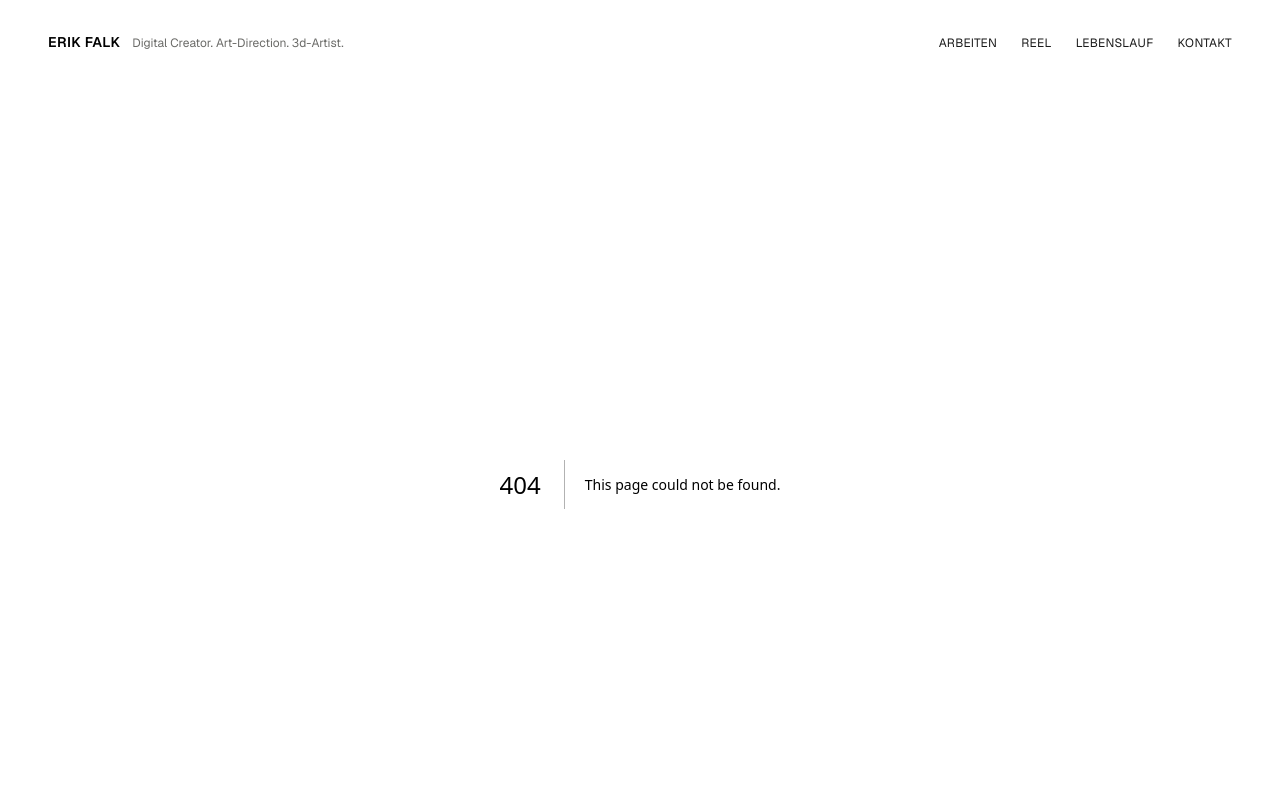
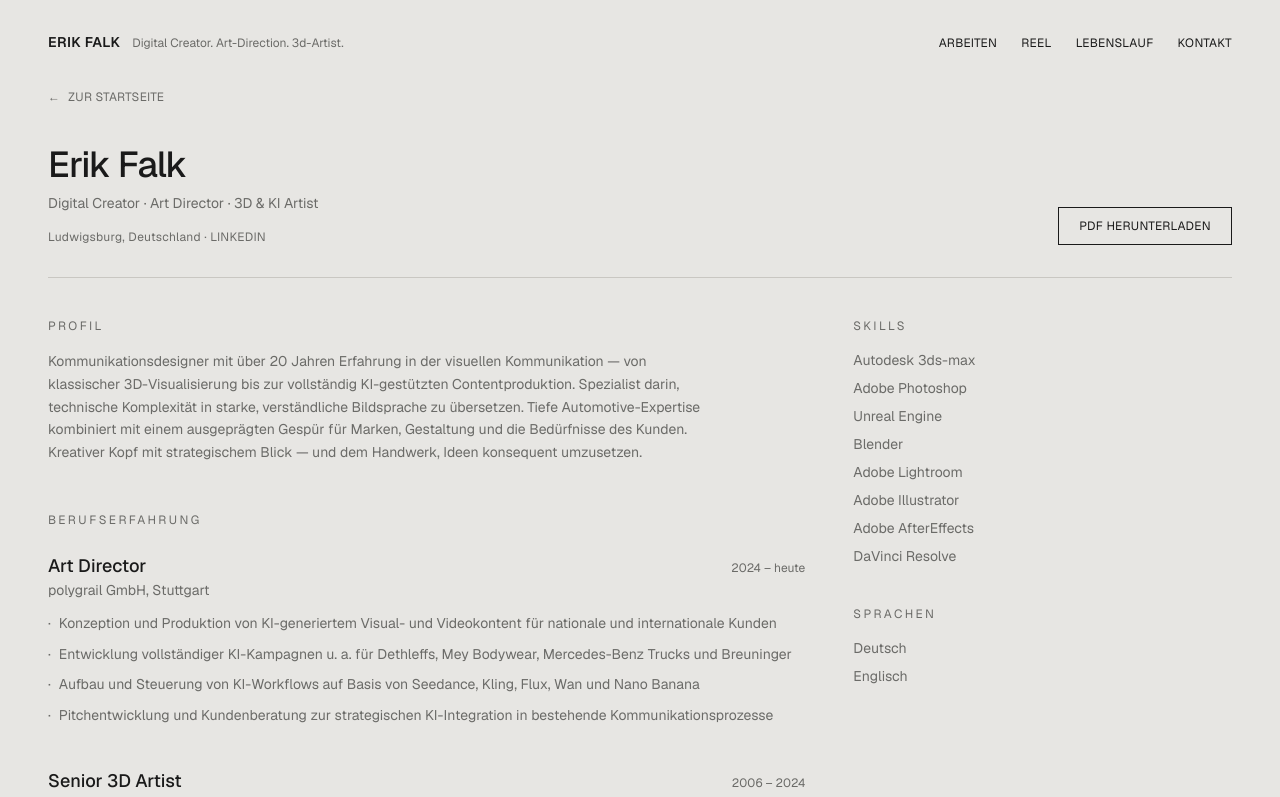
Before and after one commit to er78-lab/erik-falk-portfolio, a Next.js app: page /lebenslauf in a window 1280 px wide. Before the commit this address had no page. Shown: the top 797 px of the page. Built offline with nearby package versions, Linux system fonts and the light colour scheme.

Commit message:
Add dedicated Lebenslauf page in site design
Replaces the direct PDF-download nav link with a proper /lebenslauf
page matching the site's design, listing profile, experience, skills
and languages, plus a PDF download button.

```diff
--- /dev/null
+++ b/src/app/lebenslauf/page.tsx
@@ -0,0 +1,149 @@
+import Link from "next/link";
+
+export const metadata = {
+  title: "Lebenslauf — Erik Falk",
+  description: "Beruflicher Werdegang von Erik Falk, Digital Creator und Art Director.",
+};
+
+const experience = [
+  {
+    role: "Art Director",
+    company: "polygrail GmbH, Stuttgart",
+    period: "2024 – heute",
+    points: [
+      "Konzeption und Produktion von KI-generiertem Visual- und Videokontent für nationale und internationale Kunden",
+      "Entwicklung vollständiger KI-Kampagnen u. a. für Dethleffs, Mey Bodywear, Mercedes-Benz Trucks und Breuninger",
+      "Aufbau und Steuerung von KI-Workflows auf Basis von Seedance, Kling, Flux, Wan und Nano Banana",
+      "Pitchentwicklung und Kundenberatung zur strategischen KI-Integration in bestehende Kommunikationsprozesse",
+    ],
+  },
+  {
+    role: "Senior 3D Artist",
+    company: "unexpected GmbH, Stuttgart",
+    period: "2006 – 2024",
+    points: [
+      "Langjährige Verantwortung für visuelle Kommunikation namhafter Kunden: Bosch Mobility, BMW, Mercedes-Benz, Porsche, Vector Informatik, Julius Blum GmbH u. v. m.",
+      "Entwicklung und Etablierung zentraler Kommunikationskonzepte für Bosch Mobility — u. a. Glasfahrzeuge, virtuelle Markenfahrzeuge, Weißwelt-Welt sowie eine unternehmensweite 3D-Produktdatenbank",
+      "CGI-Produktion für BMW-Fahrzeugreihen (2er, 3er, 5er, i4) sowie Mitarbeit am 300-Mio.-Euro-Pitch von BMW in Zusammenarbeit mit Mackevision/Accenture",
+      "Internationale Produktionen u. a. für Aiways, Roewe/SAIC, Weltmeister und Nio (in Kooperation mit Taylor James Ltd., USA)",
+    ],
+  },
+  {
+    role: "Kommunikationsdesigner Diplom (SFG)",
+    company: "Freie Kunstschule Stuttgart (SFG)",
+    period: "2001 – 2005",
+    points: ["Schwerpunkte: Visuelle Kommunikation, Typografie, Konzeption und Gestaltung"],
+  },
+];
+
+const skills = [
+  "Autodesk 3ds-max",
+  "Adobe Photoshop",
+  "Unreal Engine",
+  "Blender",
+  "Adobe Lightroom",
+  "Adobe Illustrator",
+  "Adobe AfterEffects",
+  "DaVinci Resolve",
+];
+
+const languages = ["Deutsch", "Englisch"];
+
+export default function LebenslaufPage() {
+  return (
+    <div className="px-6 pb-16 md:px-12">
+      <Link
+        href="/"
+        className="mb-10 inline-flex items-center gap-2 text-xs tracking-wide text-muted hover:text-foreground"
+      >
+        <span aria-hidden>←</span> ZUR STARTSEITE
+      </Link>
+
+      <div className="flex flex-wrap items-end justify-between gap-6 border-b border-border pb-8">
+        <div>
+          <h1 className="text-3xl font-medium tracking-tight md:text-4xl">Erik Falk</h1>
+          <p className="mt-2 text-sm text-muted">
+            Digital Creator · Art Director · 3D &amp; KI Artist
+          </p>
+          <p className="mt-4 text-xs tracking-wide text-muted">
+            Ludwigsburg, Deutschland ·{" "}
+            <a
+              href="https://www.linkedin.com/in/erik-falk-011aab324"
+              target="_blank"
+              rel="noreferrer"
+              className="hover:text-foreground"
+            >
+              LINKEDIN
+            </a>
+          </p>
+        </div>
+        <a
+          href="/erik-falk-lebenslauf.pdf"
+          download
+          className="inline-flex items-center gap-2 border border-foreground px-5 py-2.5 text-xs tracking-wide hover:bg-foreground hover:text-background transition-colors"
+        >
+          PDF HERUNTERLADEN
+        </a>
+      </div>
+
+      <div className="mt-10 grid gap-12 md:grid-cols-[2fr_1fr]">
+        <div>
+          <section>
+            <h2 className="text-xs tracking-[0.2em] text-muted">PROFIL</h2>
+            <p className="mt-4 max-w-2xl text-sm leading-relaxed text-muted">
+              Kommunikationsdesigner mit über 20 Jahren Erfahrung in der visuellen Kommunikation —
+              von klassischer 3D-Visualisierung bis zur vollständig KI-gestützten
+              Contentproduktion. Spezialist darin, technische Komplexität in starke,
+              verständliche Bildsprache zu übersetzen. Tiefe Automotive-Expertise kombiniert mit
+              einem ausgeprägten Gespür für Marken, Gestaltung und die Bedürfnisse des Kunden.
+              Kreativer Kopf mit strategischem Blick — und dem Handwerk, Ideen konsequent
+              umzusetzen.
+            </p>
+          </section>
+
+          <section className="mt-12">
+            <h2 className="text-xs tracking-[0.2em] text-muted">BERUFSERFAHRUNG</h2>
+            <div className="mt-6 flex flex-col gap-10">
+              {experience.map((job) => (
+                <div key={job.role + job.company}>
+                  <div className="flex flex-wrap items-baseline justify-between gap-x-4 gap-y-1">
+                    <h3 className="text-lg font-medium">{job.role}</h3>
+                    <span className="text-xs text-muted">{job.period}</span>
+                  </div>
+                  <p className="text-sm text-muted">{job.company}</p>
+                  <ul className="mt-3 flex flex-col gap-2 text-sm leading-relaxed text-muted">
+                    {job.points.map((point) => (
+                      <li key={point} className="flex gap-2">
+                        <span aria-hidden>·</span>
+                        <span>{point}</span>
+                      </li>
+                    ))}
+                  </ul>
+                </div>
+              ))}
+            </div>
+          </section>
+        </div>
+
+        <div className="flex flex-col gap-10">
+          <section>
+            <h2 className="text-xs tracking-[0.2em] text-muted">SKILLS</h2>
+            <ul className="mt-4 flex flex-col gap-2 text-sm text-muted">
+              {skills.map((skill) => (
+                <li key={skill}>{skill}</li>
+              ))}
+            </ul>
+          </section>
+          <section>
+            <h2 className="text-xs tracking-[0.2em] text-muted">SPRACHEN</h2>
+            <ul className="mt-4 flex flex-col gap-2 text-sm text-muted">
+              {languages.map((lang) => (
+                <li key={lang}>{lang}</li>
+              ))}
+            </ul>
+          </section>
+        </div>
+      </div>
+    </div>
+  );
+}
--- a/src/components/Header.tsx
+++ b/src/components/Header.tsx
@@ -3,7 +3,7 @@ import Link from "next/link";
 const navItems = [
   { label: "Arbeiten", href: "/#arbeiten" },
   { label: "Reel", href: "/#showreel" },
-  { label: "Lebenslauf", href: "/erik-falk-lebenslauf.pdf", download: true },
+  { label: "Lebenslauf", href: "/lebenslauf" },
   { label: "Kontakt", href: "/#kontakt" },
 ];
 
@@ -18,12 +18,7 @@ export default function Header() {
       </Link>
       <nav className="flex flex-wrap gap-x-6 gap-y-1 text-xs tracking-wide text-foreground">
         {navItems.map((item) => (
-          <a
-            key={item.label}
-            href={item.href}
-            download={item.download}
-            className="hover:text-muted transition-colors"
-          >
+          <a key={item.label} href={item.href} className="hover:text-muted transition-colors">
             {item.label.toUpperCase()}
           </a>
         ))}
```
